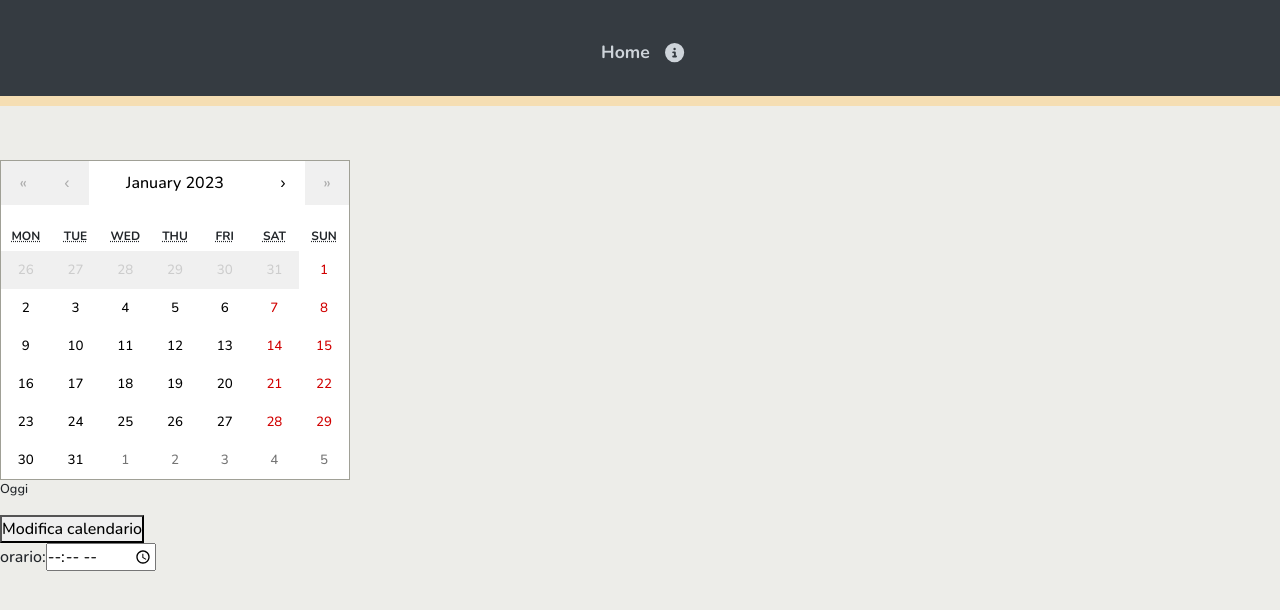
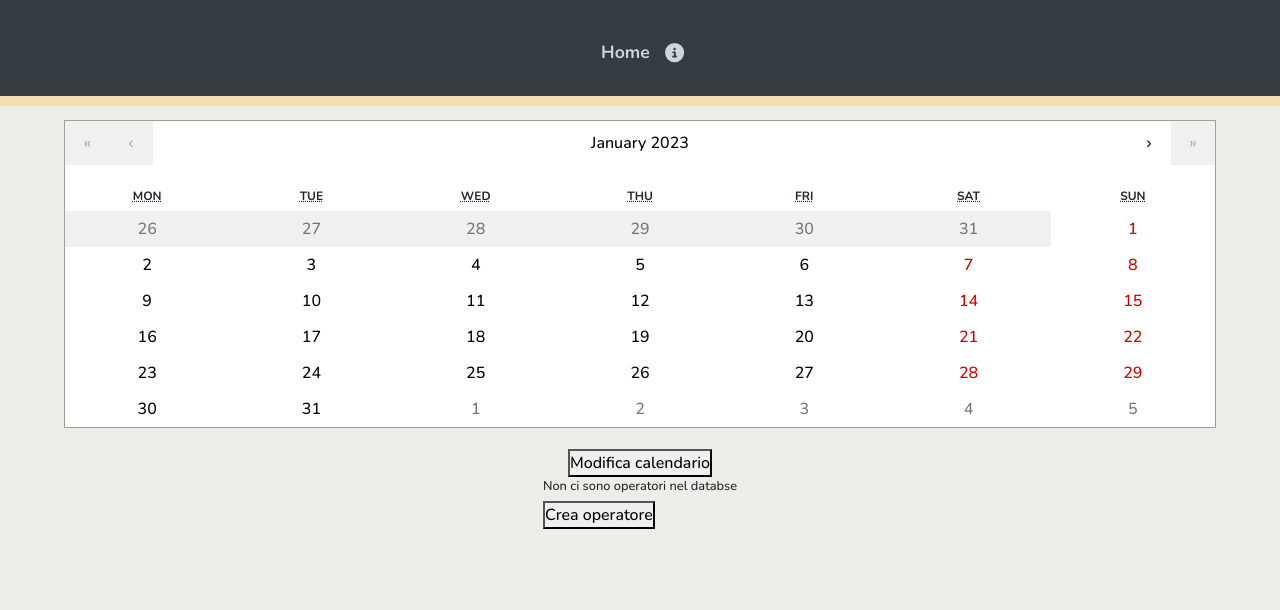
Before and after one commit to fabloy/ristomanager, a React (Create React App) app: page /manage-employee in a window 1280 px wide. Both pictures are taken after a click on the button "Modifica calendario". Shown: the top 610 px of the page. Built offline with nearby package versions, Linux system fonts and the light colour scheme.

Commit message:
Modifiche su calendar non funziona ancora bene la modifica di un turno

```diff
--- a/src/App.css
+++ b/src/App.css
@@ -25,6 +25,13 @@ a{
 }
 ul{
   padding: 0;
+}
+li{
+  list-style: none;
+}
+.inlineBlock{
+  display: inline-block;
+  margin: 5px;
 }
 form{
   padding: 2rem;
--- a/src/Components/CalendarGrid.js
+++ b/src/Components/CalendarGrid.js
@@ -14,7 +14,9 @@ const CalendarGrid = ({dayToShow, operatorsToShow, operatorSelected})=>{
         </span>
         <span>
          {el.orario? el.orario : <button
-          onClick={()=>operatorSelected(el)}
+          onClick={()=>{
+            operatorSelected(el)
+          }}
           >inserisci orario</button>}
         </span>
         </li>))}
--- /dev/null
+++ b/src/Components/CalendarShiftsManger.js
@@ -0,0 +1,87 @@
+import { Link } from 'react-router-dom';
+import { useSelector, useDispatch } from 'react-redux';
+import { useEffect } from 'react';
+import { useState } from 'react';
+import { setShifts, editShift } from '../Store/StoreUser';
+
+const CalendarShiftsManager = ({
+  show,
+  operatorSelectedToEdit,
+  dayToShow,
+  shiftId})=>{
+ const {operatoriAggiunti, shifts} = useSelector(state=>state)
+ const dispatch = useDispatch()
+ const [shift, setShift] = useState()
+
+ const sendShift = ()=>{
+  //quando il gionro che stai modificando non ha orari già segnati:
+  let valFound = shifts.filter(el=>el?.day===dayToShow)
+  valFound.length===0 && dispatch(setShifts(shift))
+
+  //quando il giorno che stai modificando ha già un orario inserito in quel giorno
+  //inseriscimi tutte le modifiche sul turno in questione  ma non aggiornare l'id e non aggiungere nuovi ogg.
+  valFound.length>0 && shifts.map((el)=>{
+     if(el.day === shift.day){
+      let shiftEdited = {day:shift.day, id:el.id, operators:operatoriAggiunti, edit:true}
+
+      dispatch(editShift(shiftEdited))
+    }
+  })
+ }
+
+    useEffect(()=>{
+      setShift({day:dayToShow, id:shiftId, operators:[...operatoriAggiunti]})
+    },[dayToShow])
+
+
+    return(
+      <>
+      { show && operatoriAggiunti.length>0 && operatorSelectedToEdit ?  <article style={{"background":"wheat"}}>
+       <li>
+        <p>{`${operatorSelectedToEdit?.nome}`}</p>
+        <span
+         className='inlineBlock'
+        >
+        entrata:
+        <input
+         type="time"
+         onChange={(e)=>console.log("time1",dayToShow,e.target.value, operatorSelectedToEdit)}
+        ></input>
+       </span>
+       <span
+        className='inlineBlock'
+       >
+       uscita:
+       <input
+        type="time"
+        onChange={(e)=>console.log("time2",dayToShow,e.target.value, operatorSelectedToEdit)}
+       ></input>
+       </span>
+       <button
+        onClick={()=>{
+          sendShift()
+        }}
+       >
+        Invio
+       </button>
+      </li>
+     </article>
+    :
+    (show && operatoriAggiunti.length===0) && <div>
+    <p>Non ci sono operatori nel databse</p>
+    <Link to={'/new-operator/false'}>
+     <button>
+       Crea operatore
+     </button>
+    </Link>
+   </div>
+    }
+    {
+     (show && operatoriAggiunti.length>0 && !operatorSelectedToEdit) && <p>Seleziona un operatore</p>
+    }
+
+     </>
+    )
+}
+
+export default CalendarShiftsManager
--- a/src/Components/CalendarWrapper.js
+++ b/src/Components/CalendarWrapper.js
@@ -1,28 +1,56 @@
 import React, { useState } from 'react';
 import { useEffect } from 'react';
 import Calendar from 'react-calendar';
-import 'react-calendar/dist/Calendar.css';
 import { useSelector } from 'react-redux';
-import {CalendarWrapperCSS} from "../Components/StyleComponents/CalendarWrapper.module.css"
 import CalendarGrid from './CalendarGrid';
+import "../../src/calendar.css"
+import CalendarShiftsManager from './CalendarShiftsManger';
+
 
 function CalendarWrapper() {
+  const {shifts} = useSelector(state=>state)
+  let shiftsDays = shifts?.map(el=>el?.day)
   const [value, onChange] = useState(new Date());
-  const [dayToShow, setDayToShow] = useState("Oggi")
+  const [dayToShow, setDayToShow] = useState()
   const {operatoriAggiunti} = useSelector(state=>state)
   const [showShiftsManager, setShowShiftsManager] = useState(false)
-  const [operatorSelectedToEdit, setOperatorSelectedToEdit] = useState({})
+  const [operatorSelectedToEdit, setOperatorSelectedToEdit] = useState()
+  const [shiftId, setShiftId] = useState(1)
+  const [shiftsSent, setShiftsSent] = useState([...shiftsDays])
 
+  const shiftsManagerView = ()=>{
+   operatorSelectedToEdit && setShowShiftsManager(true)
+  }
+  const updateSfhitsDays = ()=>{
+    [...shiftsSent]!==[...shifts] ? setShiftsSent([shifts.map(el=>el?.day)]) : setShiftsSent(shiftsSent)
+  }
+
+  const generateShiftId = ()=>{
+    shiftsSent?.map(el=>{
+     return dayToShow !==el ? setShiftId(shiftId+1) : setShiftId(shiftId)
+    })
+  }
+  const checkShiftsSent = (day)=>{
+    let value = shiftsSent.filter(el=>el===day)
+    value.length===0 && generateShiftId()
+  }
+
+  useEffect(()=>{
+    shiftsManagerView()
+    checkShiftsSent(dayToShow)
+    updateSfhitsDays()
+  },[operatorSelectedToEdit, dayToShow])
 
   return (
-    <div style={{marginTop:"20vh"}}>
+    <section className='calendarWrapper'>
       <Calendar
        onChange={(value, event) =>{
         event.target.getAttribute("aria-label")===null ? setDayToShow(event.target.lastChild.ariaLabel) : setDayToShow(event.target.getAttribute("aria-label"))
-       } }
+      }}
        value={value}
        minDate={new Date(2023, 0, 1)}
        maxDate={new Date(2023, 11, 31)}
+       className={"prova"}
        />
 
       <div>
@@ -32,23 +60,19 @@ function CalendarWrapper() {
        operatorsToShow={operatoriAggiunti}
        operatorSelected={(el)=>{
         setOperatorSelectedToEdit(el)
-        setShowShiftsManager(true)
       }}
        />
-       <button onClick={()=>setShowShiftsManager(!showShiftsManager)}>
+       <button onClick={()=>setShowShiftsManager(true)}>
         Modifica calendario
        </button>
      </div>
-    {showShiftsManager && <article>
-      {operatorSelectedToEdit.nome}
-      orario:
-      <input
-       type="time"
-       onChange={(e)=>console.log(dayToShow,e.target.value, operatorSelectedToEdit)}
-       ></input>
-     </article>
-    }
-    </div>
+     <CalendarShiftsManager
+     show={showShiftsManager}
+     operatorSelectedToEdit={operatorSelectedToEdit}
+     dayToShow={dayToShow}
+     shiftId={shiftId}
+    />
+    </section>
 
   );
 }
--- a/src/Store/StoreUser.js
+++ b/src/Store/StoreUser.js
@@ -1,4 +1,4 @@
-import { createSlice } from "@reduxjs/toolkit";
+import { createSlice, current } from "@reduxjs/toolkit";
 //Creare nel initialstate un oggetto padre
 //Al suo interno creare state dipendentiAdmin:[], dipendentiOperatori:[], ordiniDaEvadere:[], ordiniEvasi:[]
 
@@ -14,6 +14,7 @@ const initialState = {
     ordiniDaEvadere:[],
     ordiniEvasi:[],
     operatoriAggiunti:[],
+    shifts:[],
     id,
     idOrd:1
 }
@@ -65,6 +66,19 @@ const storeUser=createSlice({
         setAggiungiOperatore:(state, action)=>{
             console.log(action.payload)
             state.operatoriAggiunti=[...state.operatoriAggiunti, action.payload]
+        },
+        setShifts:(state,action)=>{
+            state.shifts && state.shifts.map(el=>{
+               return el.id===action.id ? el = {...action} : el = el
+            })
+            console.log(action.payload)
+          state.shifts=[...state.shifts, action.payload]
+        },
+        editShift:(state,action)=>{
+            // state.shifts[0] = {...action.payload}
+         state.shifts.map(el=>{
+           return el.id===action.payload.id ? el={...action.payload} : el=el
+            })
         }
     }
 })
@@ -85,4 +99,7 @@ export const {
     editOrdiniDaEvadere,
     deleteOrdiniDaEvadere,
     filtraOrdiniDaEvadere,
-    setAggiungiOperatore} = storeUser.actions
+    setAggiungiOperatore,
+    setShifts,
+    editShift
+    } = storeUser.actions
--- a/src/Components/StyleComponents/CalendarWrapper.module.css
+++ b/src/calendar.css
@@ -1,10 +1,17 @@
+.calendarWrapper{
+  margin-top: 15vh;
+  display: flex;
+  flex-direction: column;
+  align-items: center;
+}
 .react-calendar {
-    width: 350px;
-    max-width: 100%;
+    /* width: 350px; */
+    max-width: 90%;
     background: white;
     border: 1px solid #a0a096;
     font-family: Arial, Helvetica, sans-serif;
     line-height: 1.125em;
+    margin: 0 auto;
   }
   .react-calendar--doubleView {
     width: 700px;
@@ -105,7 +112,7 @@
     background: #a9d4ff;
   }
   .react-calendar__tile--active {
-    background: #006edc;
+    background: var(--primary);
     color: white;
   }
   .react-calendar__tile--active:enabled:hover,
```
